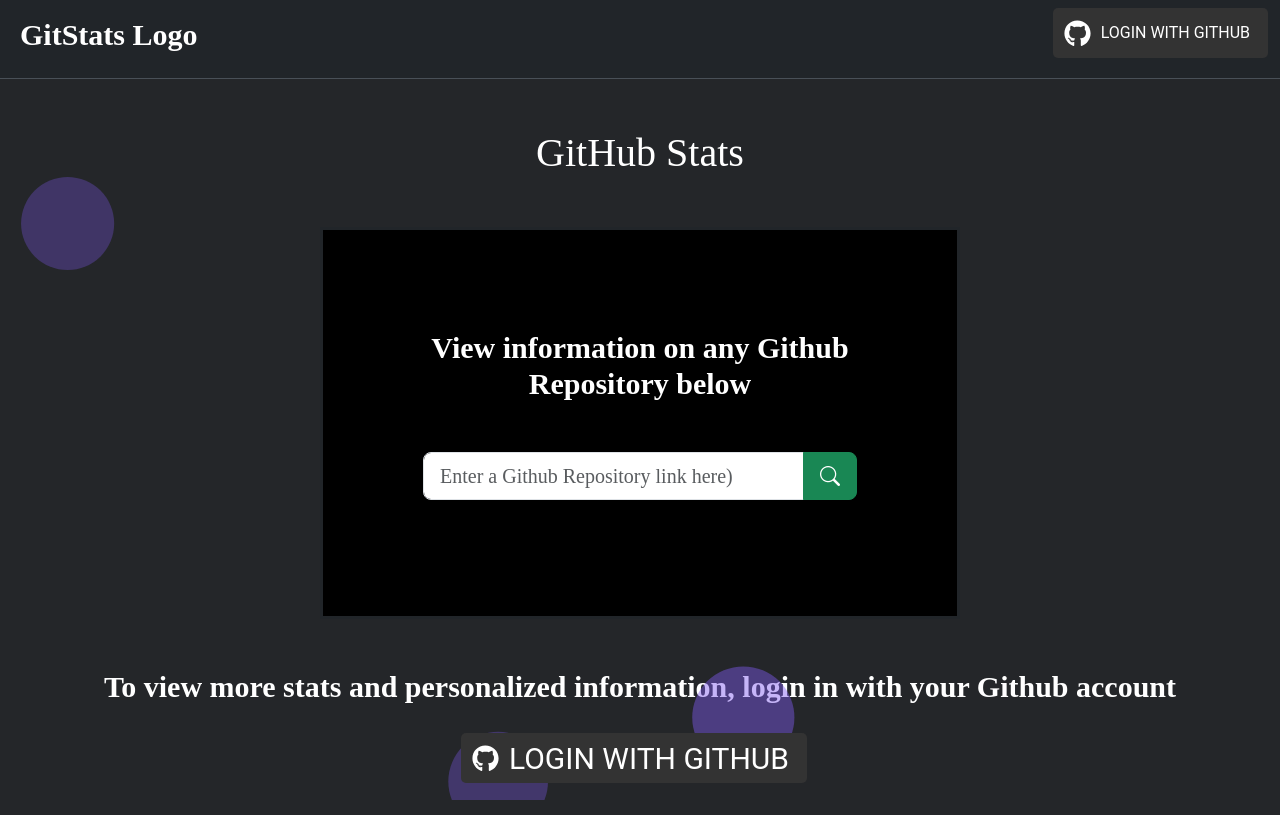
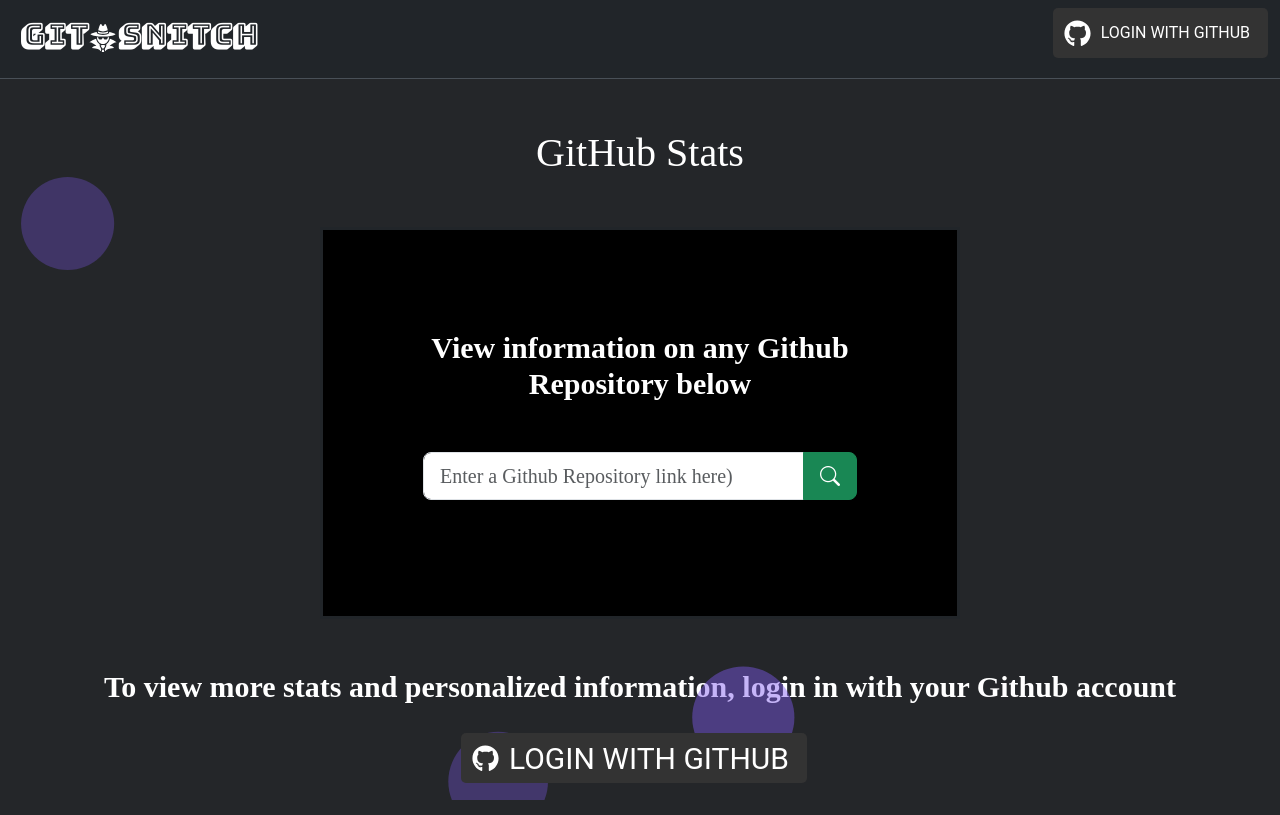
Before and after one commit to segfal/gitstats, a React (Vite) app in the folder frontend/: page / in a window 1280 px wide. Built offline with nearby package versions, Linux system fonts and the light colour scheme; a web font is replaced by a local one.

Commit message:
logo added back in

```diff
--- a/frontend/src/components/LandingPage.jsx
+++ b/frontend/src/components/LandingPage.jsx
@@ -9,7 +9,7 @@
 import TimeToMerge from "./TimeToMerge";
 import axios from "axios";
 import "../stylesheets/landingCSS.css";
-
+import {GiSpy} from "react-icons/gi";
 const CLIENT_ID = "9dfb3cba168ba38c3d35";
 
 function LandingPage() {
@@ -139,7 +139,7 @@
             class="navbar bg-dark border-bottom border-body"
             data-bs-theme="dark"
           >
-            <h1 className="headingNav">GitStats Logo</h1>
+            <h1 className="headingNav logo-font">Git<GiSpy/>Snitch</h1>
             {localStorage.getItem("accessToken") ? (
               <LogoutButton handleLogout={handleLogout} />
             ) : (
--- a/frontend/src/stylesheets/All_Components.css
+++ b/frontend/src/stylesheets/All_Components.css
@@ -41,7 +41,3 @@
 body {
     font-family: 'Averia Serif Libre', cursive;
 }
-
-.logo-font{
-    font-family: 'Bungee Shade', cursive;
-}
--- a/frontend/src/stylesheets/landingCSS.css
+++ b/frontend/src/stylesheets/landingCSS.css
@@ -1,3 +1,5 @@
+@import url('https://fonts.googleapis.com/css2?family=Bungee+Shade&display=swap');
+
 .landingContainer {
   border: solid;
   display: grid;
@@ -63,3 +65,7 @@
   font-size: 30px;
   padding: 20px;
 }
+
+.logo-font{
+  font-family: 'Bungee Shade', cursive;
+}
```
Also changed, not shown: frontend/src/App.jsx (+1 -11 lines).
